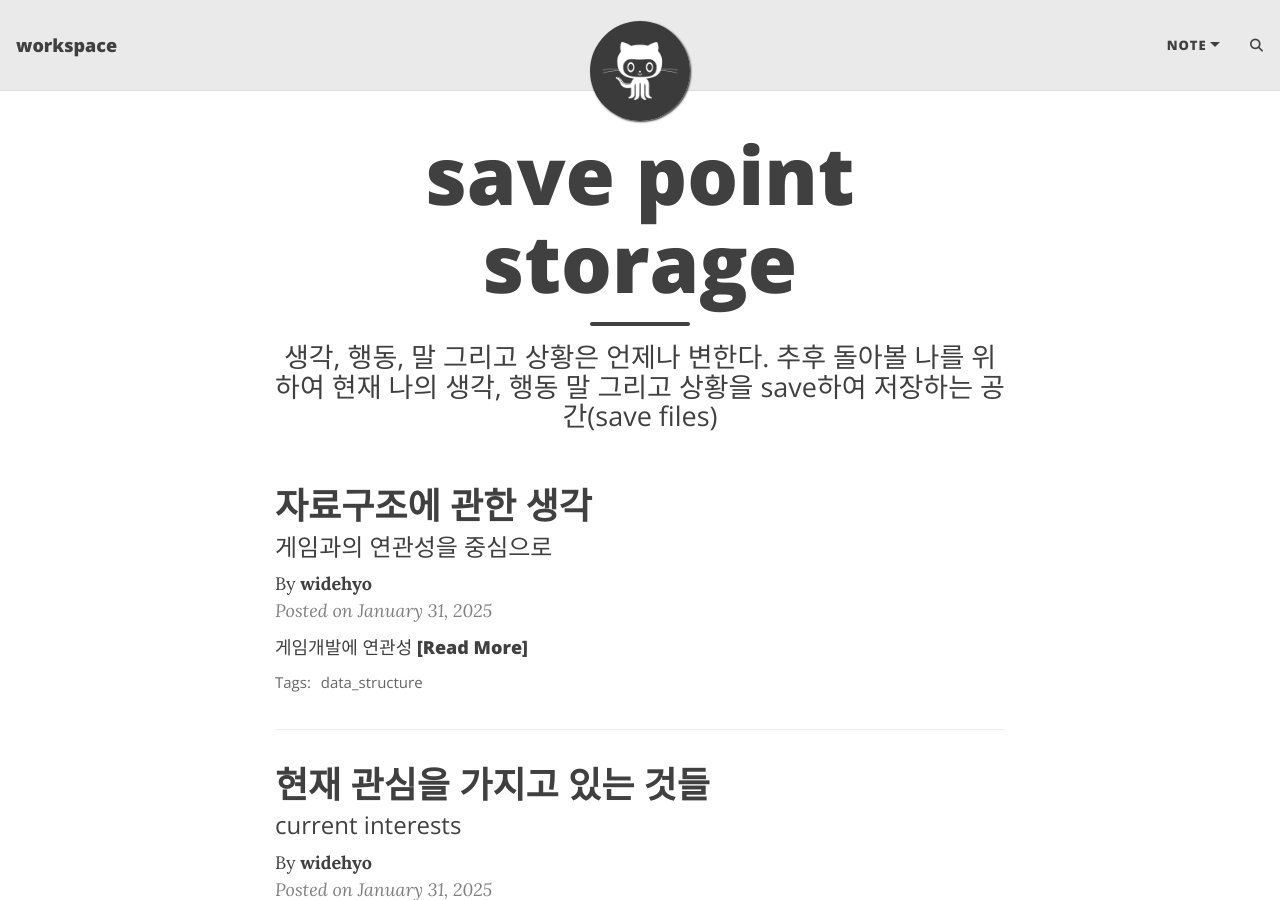
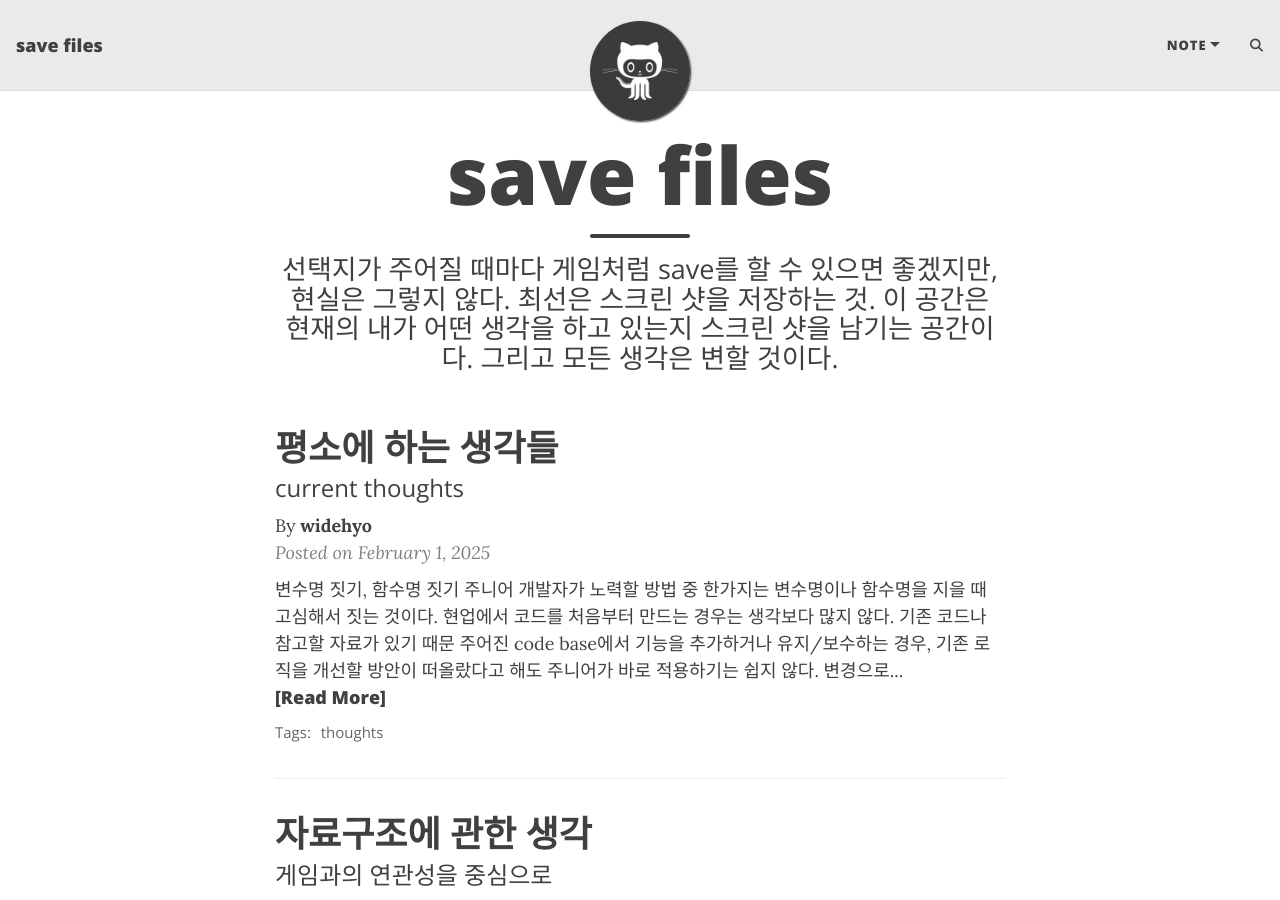
Before and after one commit to widehyo1/widehyo1.github.io, a Jekyll site: the page built from index.html, in a window 1280 px wide and 900 px high. Built offline with Jekyll 4.4.1, drawn with Linux system fonts in a browser that asks for light colours; the list of posts is cut into pages by our own code; comment, search, counter and statistics services are not loaded; part of the change alters nothing that is shown.

Commit message:
add: thought

```diff
--- a/_config.yml
+++ b/_config.yml
@@ -10,7 +10,7 @@
 ############################
 
 # Name of website
-title: workspace
+title: save files
 
 # Your name to show in the footer
 author: widehyo
--- /dev/null
+++ b/_posts/thoughts/2025-02-01-thoughts.md
@@ -0,0 +1,35 @@
+---
+layout: post
+title: 평소에 하는 생각들
+subtitle: current thoughts
+tags: [thoughts]
+comments: true
+author: widehyo
+---
+
+- 변수명 짓기, 함수명 짓기
+  - 주니어 개발자가 노력할 방법 중 한가지는 변수명이나 함수명을 지을 때 고심해서 짓는 것이다.
+  - 현업에서 코드를 처음부터 만드는 경우는 생각보다 많지 않다.
+    - 기존 코드나 참고할 자료가 있기 때문
+  - 주어진 code base에서 기능을 추가하거나 유지/보수하는 경우, 기존 로직을 개선할 방안이 떠올랐다고 해도 주니어가 바로 적용하기는 쉽지 않다.
+    - 변경으로 인한 영향을 모두 고려하기 어렵고, 영향을 고려했을 때 추후 트러블 슈팅할 자신이 부족하기 때문이다.
+  - 기존 로직이 틀렸다는 강력한 증거가 있거나(버그 발견), 로직 변경에 대한 강한 확신이 없다면(수정하는 영역이 작거나, 코드 변경으로 인한 영향이 경미하거나, 변경할 코드/로직에 자신이 있는 경우: 정말로 이건 아니다 싶은 경우) 기존 로직이 마음에 들지 않더라도 컨벤션이나 로직을 따라가게 된다.
+  - 기본적으로 회사에서 작성하는 코드는 회사의 소유이고, 나만 보는 것이 아니다.
+  - 코드의 라이프사이클에서 코드는, 작성에 소비되는 시간보다는 다른(혹은 미래의 자신이) 개발자가 읽고 파악하는데 소비되는 시간이 훨씬 길다.
+    - 그렇다면 남이 읽기 쉽도록 코드를 작성하는 것이 중요하고 읽기 쉬운 코드는 단 하나의 팩터인 코드를 읽고 이해하는데 걸리는 시간으로만 측정된다.
+    - 주니어가 로직을 건드리기는 어렵다고 앞서 말했으므로, 가능한 수준의 노력은 변수명과 함수명을 읽기 쉽도록 변경하는 것이다.
+    - 변수명과 함수명을 짓는다는 것은 이 변수가 어떤 역할을 하는 것이고 이 함수가 어떤 작업을 하는 것이라는 것을 자신이 정의하는 활동이며, 전체 코드에서의 변수의 역할, 함수의 역할을 단어(item)나 구문(get_item)으로 재정의하는 것을 의미한다.
+    - 전체 맥락을 고려해야 하고, 그냥 코드 작성에만 치우친 편협한 시각이 아니라 스코프 내에서 함수 내에서 모듈 내에서 프로그램 내에서 이 로직이 어떤 의미인지 생각한다면 더 natural하고 readable한 이름을 지을 수 있을 것이다.
+    - 물론 이 과정은 쉬운 것이 아니다. 다만, 이러한 차원을 고려하는 연습을 한다면 개발자로써의 성장에 도움이 될 테니, 한 번 더 신경쓰자는 의미이다.
+    - 그런 의미에서 나는 다른 개발자가 작성한 코드를 보면 변수명과 함수명을 어떻게 지었는지 관찰하는데, 작성자에게 변수와 함수가 어떤 의미라고 재정의 내렸는지를 보여주기 때문이다.
+- 개발보다 중요한 것은 아주 많다.
+  - 그리고 사업에 대하여는 개발에 대한 퀄리티를 상승시키는 것 보다 시급한 것을 먼저 처리해야 하는 경우가 많고, 고객까지 고려한다면 이것이 맞는 방향이다.
+  - 만약 자신의 코드가 마음에 들지 않더라도 수용가능한 수준에 도달했다면, 자신에게 주어진 업무 중 수용가능한 수준이 아닌 다른 업무를 먼저 처리할 수 있도록 우선순위를 조정해야 한다.
+    - 개발자들은 자신의 코드가 마음에 드는 경우가 좀처럼 없고, 특히 발전에 욕심이 있는 개발자일 수록 더욱 그러하다.
+  - 시간이 충분하거나(아직까지 현업에서 이런 경우를 본 적은 없다) 기능의 중요도가 높은 경우(핵심기능이거나 reference count가 큰 코드)가 아니라면 코드 퀄리티 개선은 개발자의 욕심인 경우가 많으며, 어떤 경우에는 이렇게 설계하면 나중에 유지보수를 못하는 상황이라는 것이 확실하게 느껴지더라도 개발 기간에 맞추는 것이 우선이 되는 경우도 있다.
+    - 그렇다고 수용가능한 수준의 코드만 작성하라는 것이 아니다.
+    - 우리는 돈을 받고 일하는 프로로써 최우선 순위를 수용가능한 수준의 코드 작성으로 두고 프로젝트의 일정과 다른 사람과의 협업에 차질이 일어나지 않는 수준에서 코드 퀄리티 상승에 노력해야 한다.
+    - 우선순위를 나누자는 것이다. 작성한 코드의 퀄리티 상승은 좀 더 개인적인 능력 상승과 욕심으로 분류되는 경향이 있고, 수용가능한 코드 작성은 돈을 받고 일하는 사람이라면 앞서 말한 작업에 우선한다.
+  - 수용가능한 수준의 코드 작성에만 집중해도 프로젝트 기간이 부족한 경우에는 코드 퀄리티 상승은 본인의 능력과 의지의 수준을 파악하여 개인 시간을 내서 발전시켜야 한다.
+    - 만약 개인 시간을 들여 회사의 코드 퀄리티를 상승시키는 것이 마음에 들지 않는다면, 비슷한 요구조건을 이용한 토이 프로젝트를 할 수 있다.
+    - 토이 프로젝트는 기간에 대한 압박이 없는 철저히 개인적인 프로젝트로, 오버 엔지니어링을 마음껏 할 수 있는 프로젝트이다.
--- a/index.html
+++ b/index.html
@@ -1,5 +1,5 @@
 ---
 layout: home
-title: save point storage
-subtitle: 생각, 행동, 말 그리고 상황은 언제나 변한다. 추후 돌아볼 나를 위하여 현재 나의 생각, 행동 말 그리고 상황을 save하여 저장하는 공간(save files)
+title: save files
+subtitle: 선택지가 주어질 때마다 게임처럼 save를 할 수 있으면 좋겠지만, 현실은 그렇지 않다. 최선은 스크린 샷을 저장하는 것. 이 공간은 현재의 내가 어떤 생각을 하고 있는지 스크린 샷을 남기는 공간이다. 그리고 모든 생각은 변할 것이다.
 ---
```
